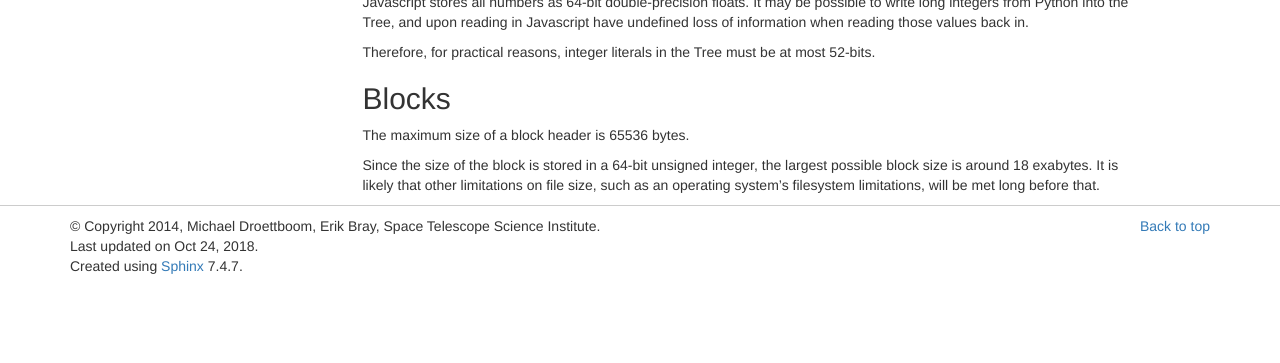
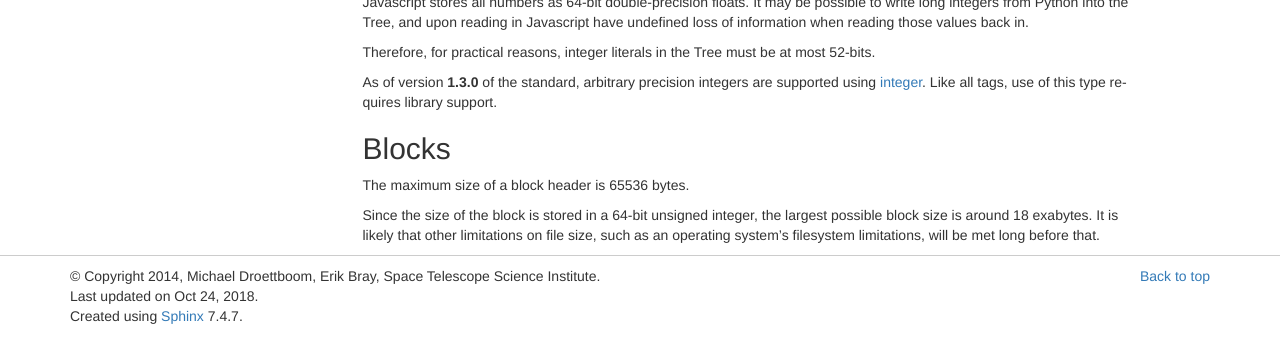
Before and after one commit to asdf-format/asdf-standard, a Sphinx documentation site: the page built from source/known_limits.rst, in a window 1280 px wide, cut to the strip 364-727 px from the top of the page. Built offline with Sphinx 7.4.7, drawn with Linux system fonts in a browser that asks for light colours; pages that are not in the unit, such as notebooks, are missing from menus.

Commit message:
Update documentation to mention new integer support

```diff
--- a/source/known_limits.rst
+++ b/source/known_limits.rst
@@ -29,6 +29,10 @@ values back in.
 Therefore, for practical reasons, integer literals in the Tree must
 be at most 52-bits.
 
+As of version **1.3.0** of the standard, arbitrary precision integers are
+supported using `integer <schemas/stsci.edu/asdf/core/integer-1.0.0.html>`_.
+Like all tags, use of this type requires library support.
+
 Blocks
 ------
 
--- a/source/schemas/core.rst
+++ b/source/schemas/core.rst
@@ -18,3 +18,4 @@ asdf library.
    stsci.edu/asdf/core/software-1.0.0.rst
    stsci.edu/asdf/core/history_entry-1.0.0.rst
    stsci.edu/asdf/core/extension_metadata-1.0.0.rst
+   stsci.edu/asdf/core/integer-1.0.0.rst
```
